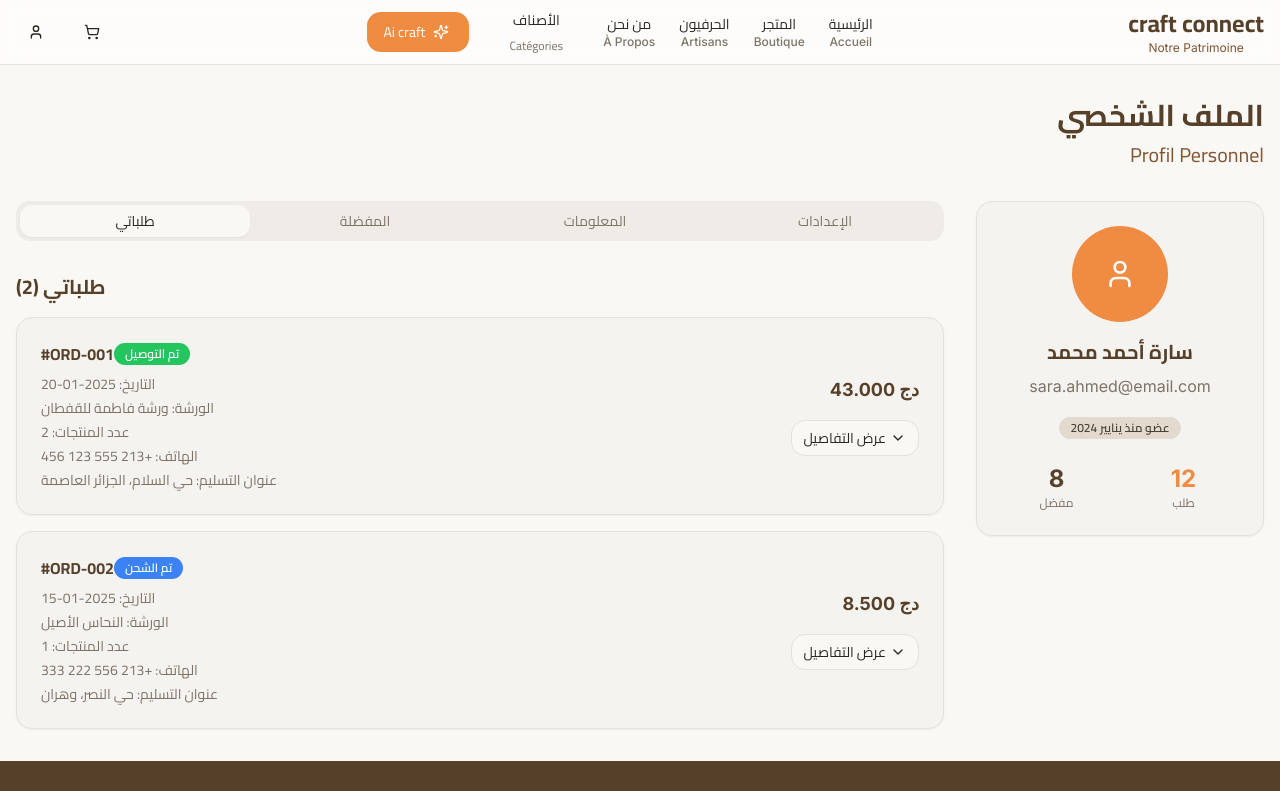
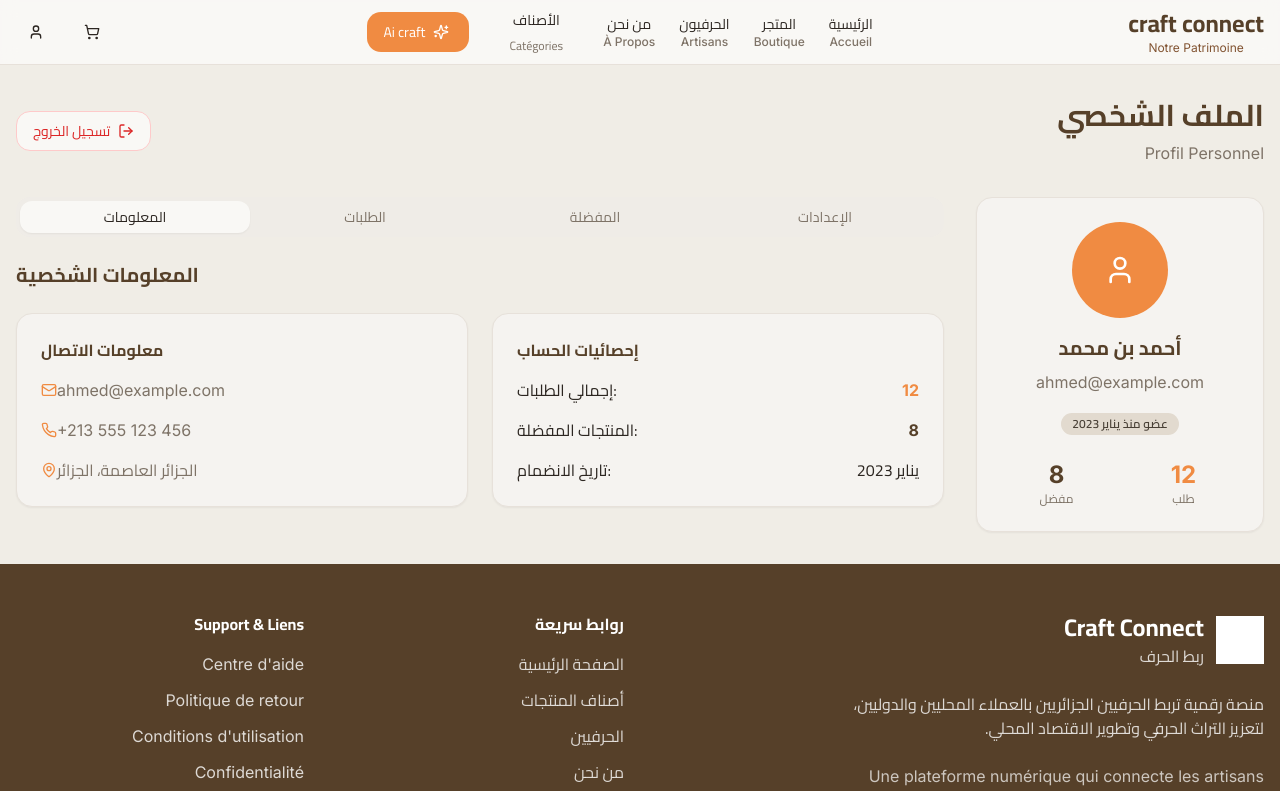
Before and after one commit to MahdiRdf90/artisanal-souk-online, a React (Vite) app: page /profile in a window 1280 px wide. Shown: the top 791 px of the page. Built offline with nearby package versions, Linux system fonts and the light colour scheme.

Commit message:
Fix: Add logout button to profile page
Added a logout button to the profile page.

```diff
--- a/src/pages/Profile.tsx
+++ b/src/pages/Profile.tsx
@@ -1,193 +1,163 @@
+import { useState } from 'react';
+import { useNavigate } from 'react-router-dom';
 import Header from '@/components/Header';
 import Footer from '@/components/Footer';
+import { Button } from '@/components/ui/button';
 import { Card, CardContent } from '@/components/ui/card';
-import { Button } from '@/components/ui/button';
-import { Badge } from '@/components/ui/badge';
 import { Tabs, TabsContent, TabsList, TabsTrigger } from '@/components/ui/tabs';
-import { User, Package, Heart, Settings, MapPin, Phone, Mail, ChevronDown, ChevronUp } from 'lucide-react';
-import React, { useState } from 'react';
+import { LogOut } from 'lucide-react';
 import ProfileSidebar from './profile/ProfileSidebar';
+import ProfileInfo from './profile/ProfileInfo';
 import ProfileOrders from './profile/ProfileOrders';
 import ProfileFavorites from './profile/ProfileFavorites';
-import ProfileInfo from './profile/ProfileInfo';
 import ProfileSettings from './profile/ProfileSettings';
 
 const Profile = () => {
-  const user = {
-    name: 'سارة أحمد محمد',
-    email: 'sara.ahmed@email.com',
+  const navigate = useNavigate();
+  const [activeTab, setActiveTab] = useState('info');
+
+  const mockUser = {
+    name: 'أحمد بن محمد',
+    email: 'ahmed@example.com',
     phone: '+213 555 123 456',
-    address: 'حي السلام، الجزائر العاصمة',
-    joinDate: 'ينايير 2024',
+    address: 'الجزائر العاصمة، الجزائر',
+    joinDate: 'يناير 2023',
     totalOrders: 12,
     favoriteItems: 8
   };
 
-  const orders = [
+  const mockOrders = [
     {
-      id: 'ORD-001',
-      date: '2025-01-20',
-      vendor: 'ورشة فاطمة للقفطان',
-      items: 2,
-      total: 43000,
+      id: 'ORD001',
+      date: '2024-01-15',
+      vendor: 'ورشة فاطمة للطبخ',
+      items: 3,
+      total: 4500,
       status: 'delivered',
-      address: 'حي السلام، الجزائر العاصمة',
-      city: 'الجزائر العاصمة',
-      phone: '+213 555 123 456',
+      address: 'حي بلكور، وهران',
+      city: 'وهران',
+      phone: '+213 555 987 654',
       products: [
-        {
-          name: 'قفطان تقليدي مطرز بالذهب',
-          quantity: 1,
-          price: 25000,
-        },
-        {
-          name: 'زربية تقليدية',
-          quantity: 1,
-          price: 18000,
-        },
+        { name: 'كحلوشي تقليدي', quantity: 2, price: 1500 },
+        { name: 'مقروض باللوز', quantity: 1, price: 1500 }
       ]
     },
     {
-      id: 'ORD-002',
-      date: '2025-01-15',
-      vendor: 'النحاس الأصيل',
-      items: 1,
-      total: 8500,
+      id: 'ORD002',
+      date: '2024-01-10',
+      vendor: 'حرف يدوية تقليدية',
+      items: 2,
+      total: 3200,
       status: 'shipped',
-      address: 'حي النصر، وهران',
-      city: 'وهران',
-      phone: '+213 556 222 333',
+      address: 'المدينة الجديدة، قسنطينة',
+      city: 'قسنطينة',
+      phone: '+213 555 456 789',
       products: [
-        {
-          name: 'إبريق نحاسي منقوش',
-          quantity: 1,
-          price: 8500,
-        },
+        { name: 'سجادة بربرية', quantity: 1, price: 2500 },
+        { name: 'فخار تقليدي', quantity: 1, price: 700 }
       ]
     }
   ];
 
-  const favorites = [
+  const mockFavorites = [
     {
       id: 1,
-      name: 'قفطان تقليدي مطرز',
-      vendor: 'ورشة فاطمة للقفطان',
-      price: 25000,
-      image: 'https://images.unsplash.com/photo-1594736797933-d0301ba2fe65?w=100&h=100&fit=crop'
-    },
-    {
-      id: 2,
-      name: 'زربية قبائلية',
-      vendor: 'زرابي القبائل',
-      price: 15000,
-      image: 'https://images.unsplash.com/photo-1506905925346-21bda4d32df4?w=100&h=100&fit=crop'
+      name: 'كحلوشي تقليدي',
+      vendor: 'ورشة فاطمة للطبخ',
+      price: 1500,
+      image: '/lovable-uploads/3b322311-3a2f-49ba-aeb8-7c97e3d74d9e.png'
     }
   ];
 
-  const formatPrice = (price: number) => {
-    return new Intl.NumberFormat('ar-DZ').format(price);
-  };
+  const formatPrice = (price: number) => price.toLocaleString();
 
   const getStatusColor = (status: string) => {
     switch (status) {
-      case 'pending': return 'bg-yellow-500';
+      case 'delivered': return 'bg-green-500';
       case 'shipped': return 'bg-blue-500';
-      case 'delivered': return 'bg-green-500';
+      case 'processing': return 'bg-yellow-500';
       default: return 'bg-gray-500';
     }
   };
 
   const getStatusText = (status: string) => {
     switch (status) {
-      case 'pending': return 'قيد المعالجة';
-      case 'shipped': return 'تم الشحن';
       case 'delivered': return 'تم التوصيل';
-      default: return status;
+      case 'shipped': return 'قيد الشحن';
+      case 'processing': return 'قيد المعالجة';
+      default: return 'غير محدد';
     }
   };
 
-  // لإدارة انفتاح التفاصيل لكل طلب منفصل
-  const [expandedOrders, setExpandedOrders] = useState<Record<string, boolean>>({});
-
-  const toggleOrderDetails = (orderId: string) => {
-    setExpandedOrders((prev) => ({
-      ...prev,
-      [orderId]: !prev[orderId],
-    }));
+  const handleLogout = () => {
+    // في التطبيق الحقيقي، هنا ستكون عملية تسجيل الخروج
+    localStorage.removeItem('user');
+    navigate('/login');
   };
 
   return (
-    <div className="min-h-screen bg-background">
+    <div className="min-h-screen bg-sand-beige">
       <Header />
-
       <div className="container mx-auto px-4 py-8">
-        <div className="mb-8">
-          <h1 className="text-3xl font-bold font-arabic text-heritage-brown mb-2">
-            الملف الشخصي
-          </h1>
-          <h2 className="text-xl text-clay-brown">
-            Profil Personnel
-          </h2>
+        {/* Header with logout button */}
+        <div className="flex justify-between items-center mb-8">
+          <div>
+            <h1 className="text-3xl font-bold font-arabic text-heritage-brown mb-2">
+              الملف الشخصي
+            </h1>
+            <p className="text-muted-foreground">Profil Personnel</p>
+          </div>
+          <Button
+            onClick={handleLogout}
+            variant="outline"
+            className="flex items-center gap-2 font-arabic text-red-600 border-red-200 hover:bg-red-50"
+          >
+            <LogOut size={18} />
+            تسجيل الخروج
+          </Button>
         </div>
 
         <div className="grid lg:grid-cols-4 gap-8">
-          {/* Profile Sidebar */}
           <div className="lg:col-span-1">
-            <ProfileSidebar user={{
-              name: user.name,
-              email: user.email,
-              joinDate: user.joinDate,
-              totalOrders: user.totalOrders,
-              favoriteItems: user.favoriteItems,
-            }}/>
+            <ProfileSidebar user={mockUser} />
           </div>
 
-          {/* Profile Content */}
           <div className="lg:col-span-3">
-            <Tabs defaultValue="orders" className="w-full">
-              <TabsList className="grid w-full grid-cols-4">
-                <TabsTrigger value="orders" className="font-arabic">طلباتي</TabsTrigger>
-                <TabsTrigger value="favorites" className="font-arabic">المفضلة</TabsTrigger>
-                <TabsTrigger value="info" className="font-arabic">المعلومات</TabsTrigger>
-                <TabsTrigger value="settings" className="font-arabic">الإعدادات</TabsTrigger>
+            <Tabs value={activeTab} onValueChange={setActiveTab} className="w-full">
+              <TabsList className="grid w-full grid-cols-4 font-arabic">
+                <TabsTrigger value="info">المعلومات</TabsTrigger>
+                <TabsTrigger value="orders">الطلبات</TabsTrigger>
+                <TabsTrigger value="favorites">المفضلة</TabsTrigger>
+                <TabsTrigger value="settings">الإعدادات</TabsTrigger>
               </TabsList>
-              <TabsContent value="orders" className="mt-8">
+
+              <TabsContent value="info" className="mt-6">
+                <ProfileInfo user={mockUser} />
+              </TabsContent>
+
+              <TabsContent value="orders" className="mt-6">
                 <ProfileOrders
-                  orders={orders}
+                  orders={mockOrders}
                   formatPrice={formatPrice}
                   getStatusColor={getStatusColor}
                   getStatusText={getStatusText}
                 />
               </TabsContent>
-              <TabsContent value="favorites" className="mt-8">
+
+              <TabsContent value="favorites" className="mt-6">
                 <ProfileFavorites
-                  favorites={favorites}
+                  favorites={mockFavorites}
                   formatPrice={formatPrice}
                 />
               </TabsContent>
-              <TabsContent value="info" className="mt-8">
-                <ProfileInfo user={{
-                  email: user.email,
-                  phone: user.phone,
-                  address: user.address,
-                  totalOrders: user.totalOrders,
-                  favoriteItems: user.favoriteItems,
-                  joinDate: user.joinDate
-                }} />
-              </TabsContent>
-              <TabsContent value="settings" className="mt-8">
-                <ProfileSettings user={{
-                  name: user.name,
-                  email: user.email,
-                  phone: user.phone,
-                  address: user.address,
-                }} />
+
+              <TabsContent value="settings" className="mt-6">
+                <ProfileSettings user={mockUser} />
               </TabsContent>
             </Tabs>
           </div>
         </div>
       </div>
-
       <Footer />
     </div>
   );
```
